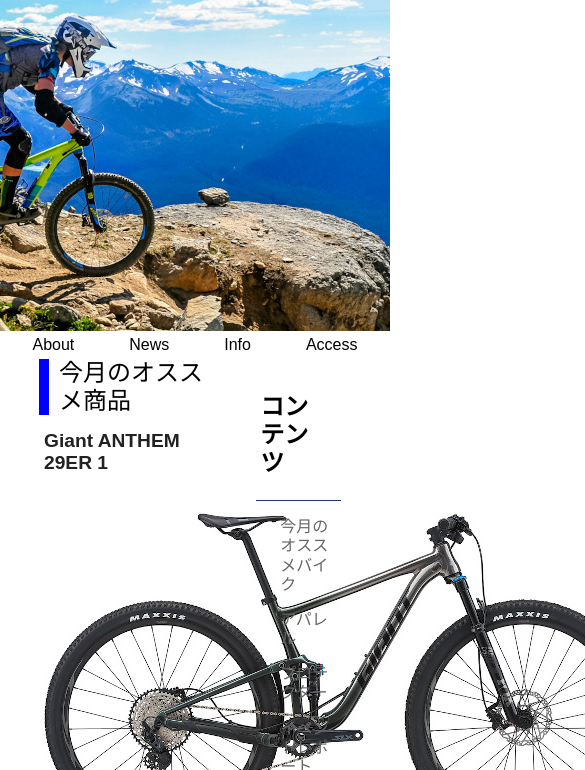
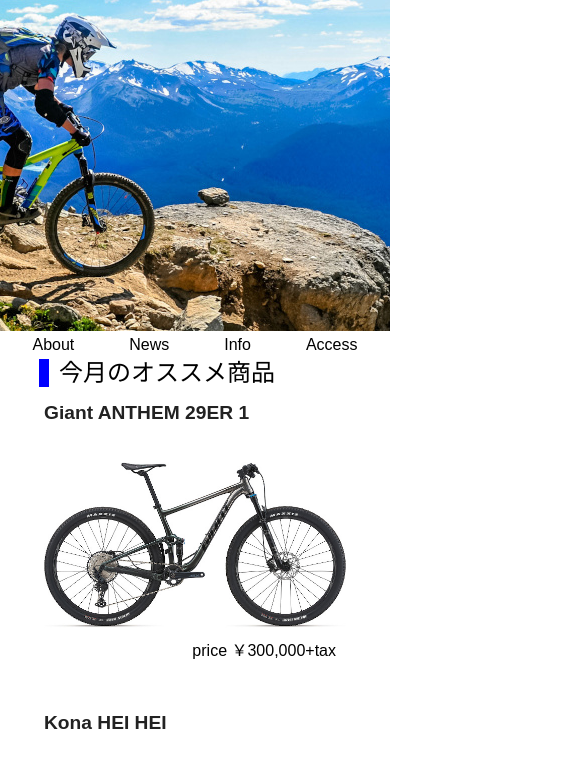
Before and after one commit to takujiozaki/info_architect, a plain HTML site: page HTML_2/index_sample2.html in a window 390 px wide. Shown: the part 42-812 px from the top of the page, 585 px wide, since content can reach past the window. Drawn offline with Linux system fonts and the light colour scheme.

Commit message:
レスポンシブ対応

```diff
--- a/HTML_2/css_sample/style2.css
+++ b/HTML_2/css_sample/style2.css
@@ -108,4 +108,24 @@ div.sidebar ul li {
     padding: 0.5em 0;
 }
 
-@media
+@media screen and (max-width:960px){
+    div.main>section img{
+        width: 100%;
+    }
+
+
+    div.main{
+        width: 100%;
+        float: none;
+    }
+
+    div.sidebar{
+        width: 100%;
+        padding: 10px;
+        float: none;
+    }
+
+    div.sidebar>ul{
+        margin-left: 0;
+    }
+}
```
